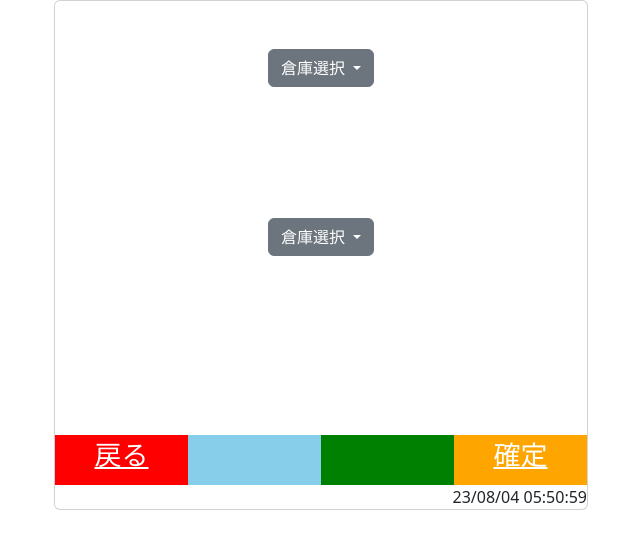
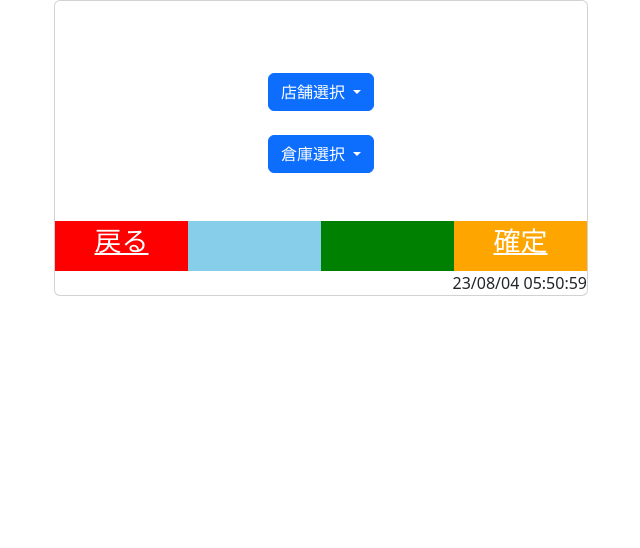
Before and after one commit to Rezthecoder/sunlogi1.0, a Vue app: page /dropdown in a window 1280 px wide. Shown: the top 548 px of the page, without its empty margins (319-959 px from the left). Built offline with nearby package versions, Linux system fonts and the light colour scheme.

Commit message:
changed in dropdown

```diff
--- a/src/components/Dropdown.vue
+++ b/src/components/Dropdown.vue
@@ -14,10 +14,10 @@ export default {
         <div class="card my-10 custom-card">
           <div class="card-body p-lg-5">
             <div class="text-center">
-              <div class="dropdown ">
-                <button class="btn btn-secondary dropdown-toggle " type="button" id="soko-names-dropdown"
+              <div class="dropdown mt-4 ">
+                <button class="btn btn-primary dropdown-toggle " type="button"
                   data-bs-toggle="dropdown" aria-expanded="false">
-                  倉庫選択
+                  店舗選択
                 </button>
                 <ul class="dropdown-menu">
                   <li>
@@ -34,8 +34,8 @@ export default {
                   </li>
                 </ul>
               </div>
-              <div class="dropdown custom">
-                <button class="btn btn-secondary dropdown-toggle " type="button" id="soko-names-dropdown"
+              <div class="dropdown mt-4">
+                <button class="btn btn-primary dropdown-toggle " type="button"
                   data-bs-toggle="dropdown" aria-expanded="false">
                   倉庫選択
                 </button>
@@ -81,8 +81,8 @@ export default {
 
 @media (width:240px) and (height:320px) {
 
-  .container{
-    height:100px;
+  .card-body{
+    height:73vh;
   }
 }
 
```
